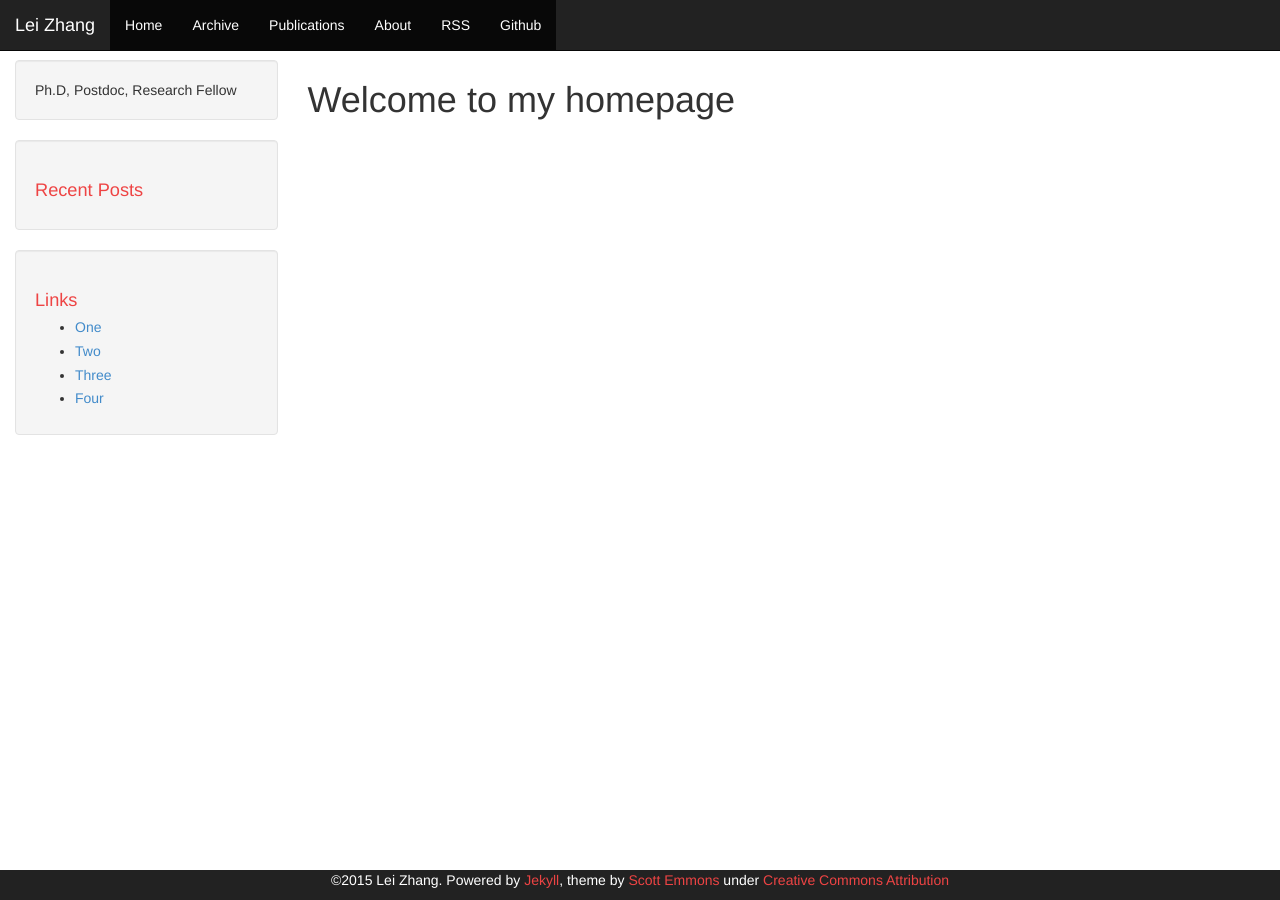
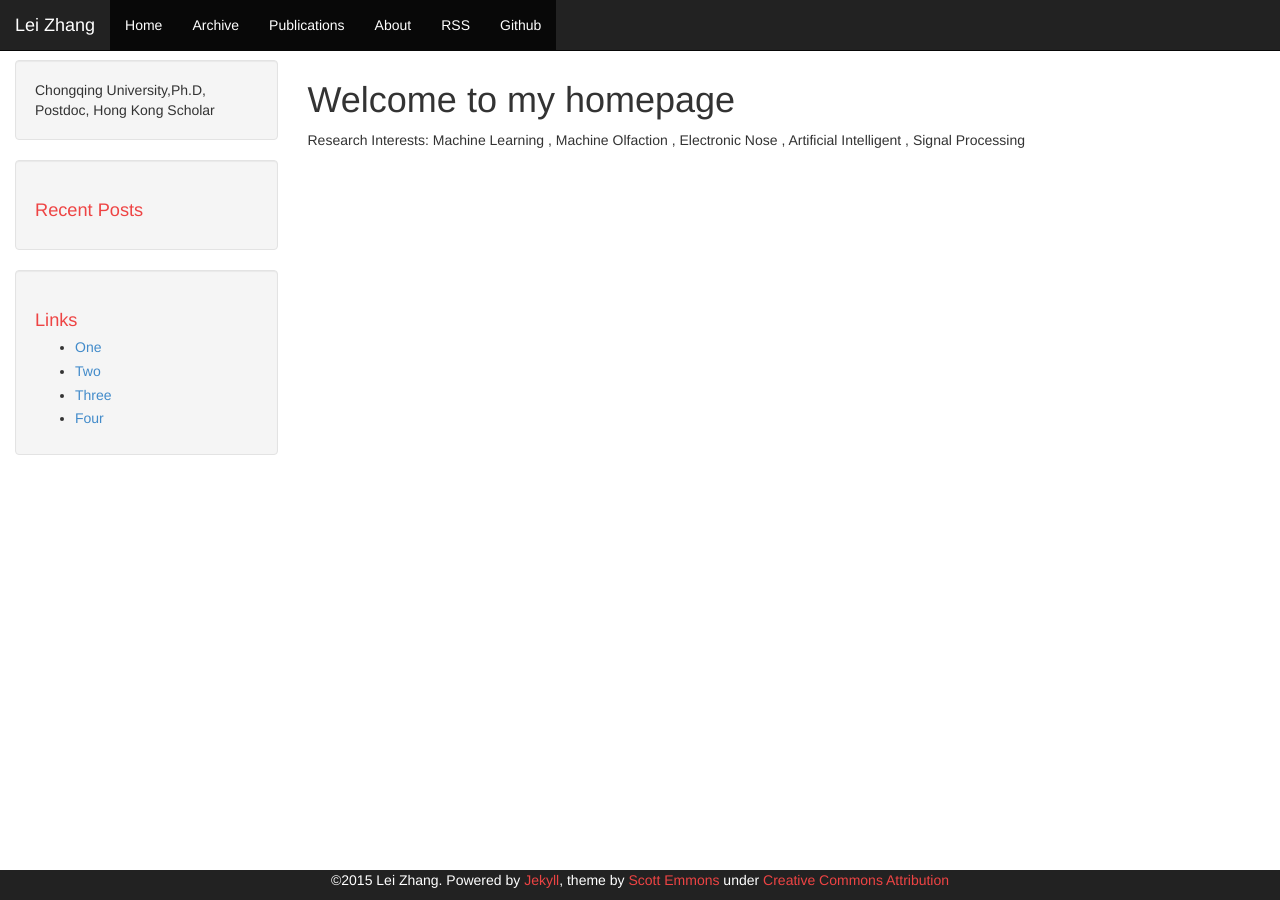
Before and after one commit to DrLeiZhang/website, a Jekyll site: the page built from index.html, in a window 1280 px wide. Built offline with Jekyll 4.4.1, drawn with Linux system fonts in a browser that asks for light colours; Markdown is read by kramdown in place of the engine named in the settings; the list of posts is cut into pages by our own code.

Commit message:
Update
Signed-off-by: leizhang@cqu.edu.cn <leizhang@cqu.edu.cn>

```diff
--- a/_config.yml
+++ b/_config.yml
@@ -1,7 +1,7 @@
 # Jekyll configuration
 
 name: Lei Zhang
-description: Ph.D, Postdoc, Research Fellow
+description: Chongqing University,Ph.D, Postdoc, Hong Kong Scholar
 
 # url is currently only used only for the RSS feed in feed.xml
 url: http://www.leizhang.tk
--- a/index.html
+++ b/index.html
@@ -3,3 +3,4 @@ layout: default
 ---
 
 <h1>Welcome to my homepage</h1>
+Research Interests: Machine Learning , Machine Olfaction , Electronic Nose , Artificial Intelligent , Signal Processing
```
